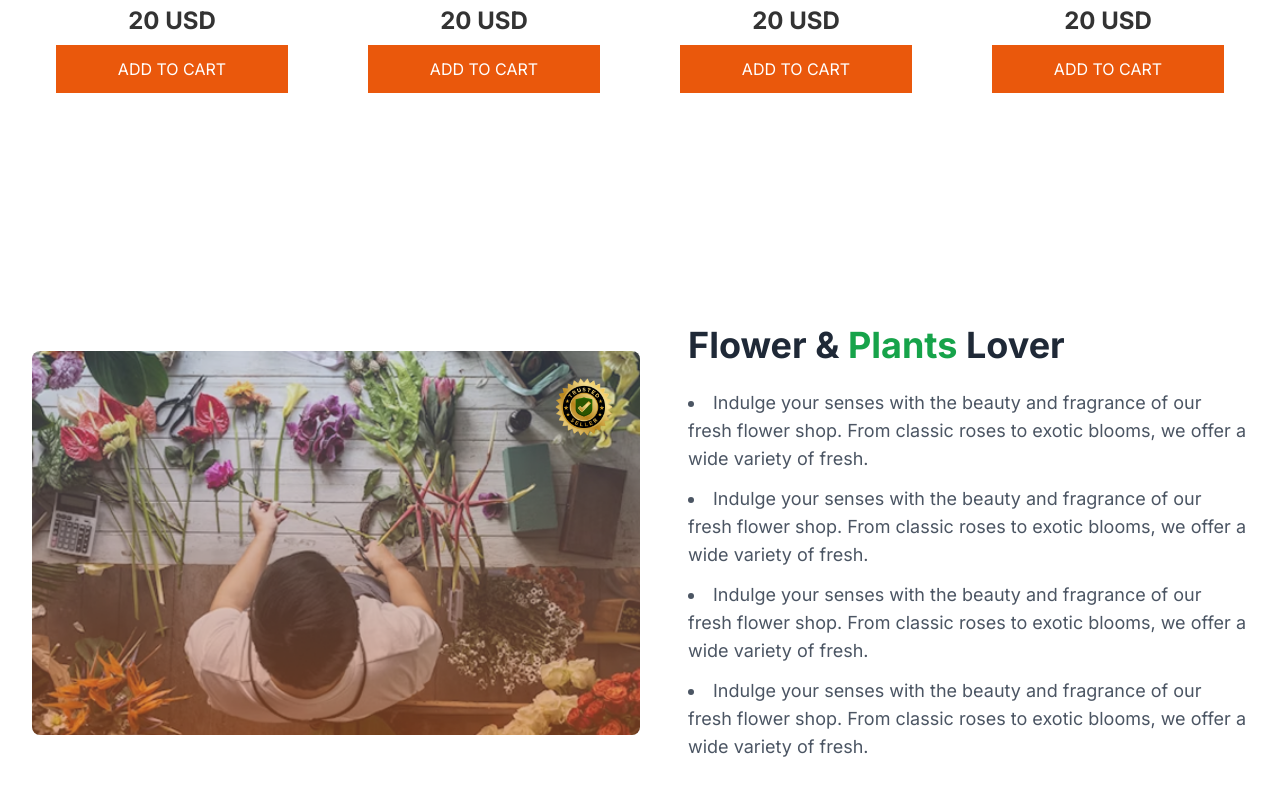
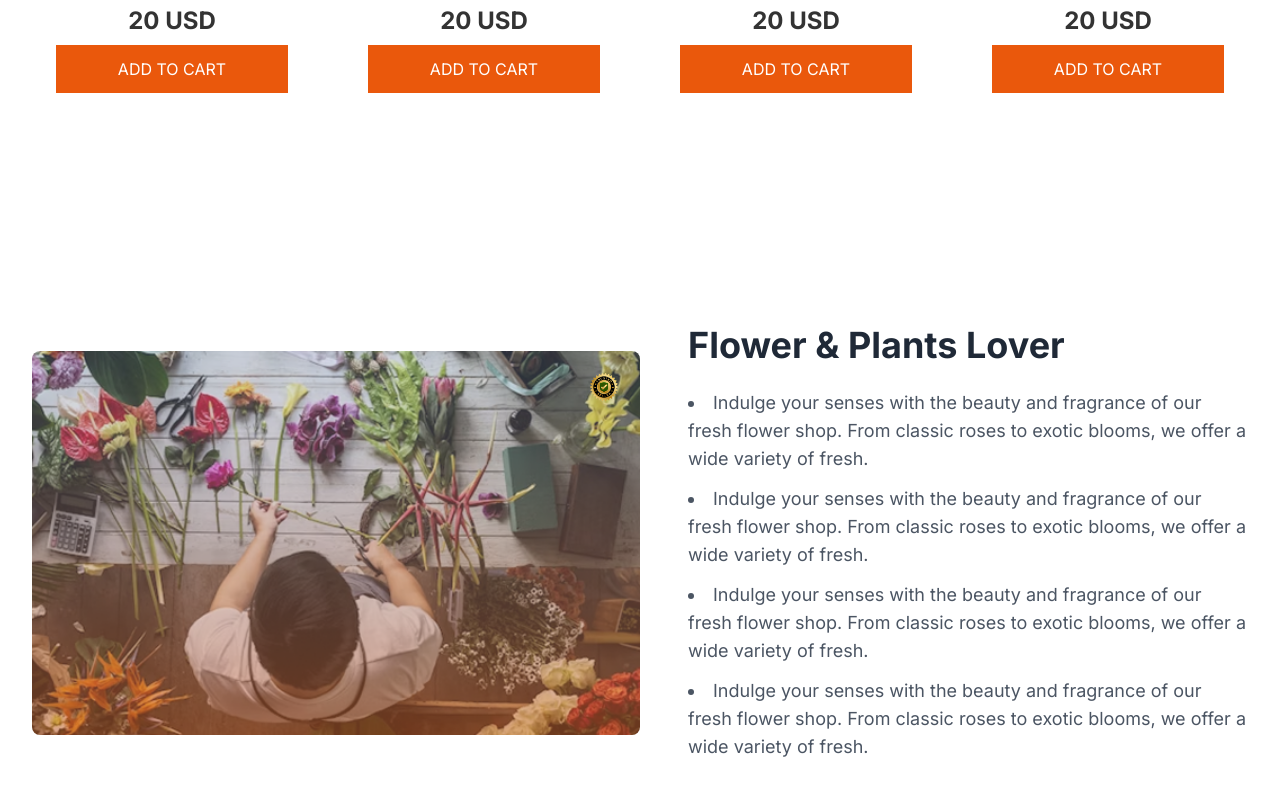
Before and after one commit to rumaysa85/Responsive-Flowers-Plants, a plain HTML site: page flower.html in a window 1280 px wide. Shown: the part 1908-2703 px from the top of the page. Drawn offline with nearby package versions, Linux system fonts and the light colour scheme.

```diff
--- a/flower.css
+++ b/flower.css
@@ -18,4 +18,4 @@
             background-size: cover;
             background-position: center;
             background-repeat: no-repeat;
-        }
+}
--- a/flower.html
+++ b/flower.html
@@ -217,15 +217,15 @@
         <div class="container mx-auto flex flex-col lg:flex-row items-center justify-between px-4">
             <!-- Image with badge -->
             <div class="w-full lg:w-1/2 relative h-64 md:h-96 flower-lover-main-image rounded-lg">
-                <!-- Placeholder image for flower lover section -->
-                <img src="/assets/trusted-badge.png" alt="Badge" class="absolute top-4 right-4 w-20 h-20 lg:block hidden animate-spin-infinite">
+
+                <img src="/assets/trusted-badge.png" alt="Badge" class="absolute top-4 right-4 w-30 h-10 lg:block hidden animate-spin-infinite">
             </div>
             <!-- Content (Title and Unordered List) -->
             <div class="w-full lg:w-1/2 text-center lg:text-left mt-8 lg:mt-0 lg:pl-12">
                 <h2 class="text-3xl md:text-4xl font-bold leading-tight mb-6 text-gray-800">
-                    Flower & <span class="text-green-600">Plants</span> Lover
+                    Flower & Plants</span> Lover
                 </h2>
-                <ul class="list-disc list-inside text-lg text-gray-600 space-y-3">
+                <ul class="list-disc list-inside text-lg text-gray-600 space-y-3 text-left">
                     <li>Indulge your senses with the beauty and fragrance of our fresh flower shop. From classic roses to exotic blooms, we offer a wide variety of fresh.</li>
                     <li>Indulge your senses with the beauty and fragrance of our fresh flower shop. From classic roses to exotic blooms, we offer a wide variety of fresh.</li>
                     <li>Indulge your senses with the beauty and fragrance of our fresh flower shop. From classic roses to exotic blooms, we offer a wide variety of fresh.</li>
```
